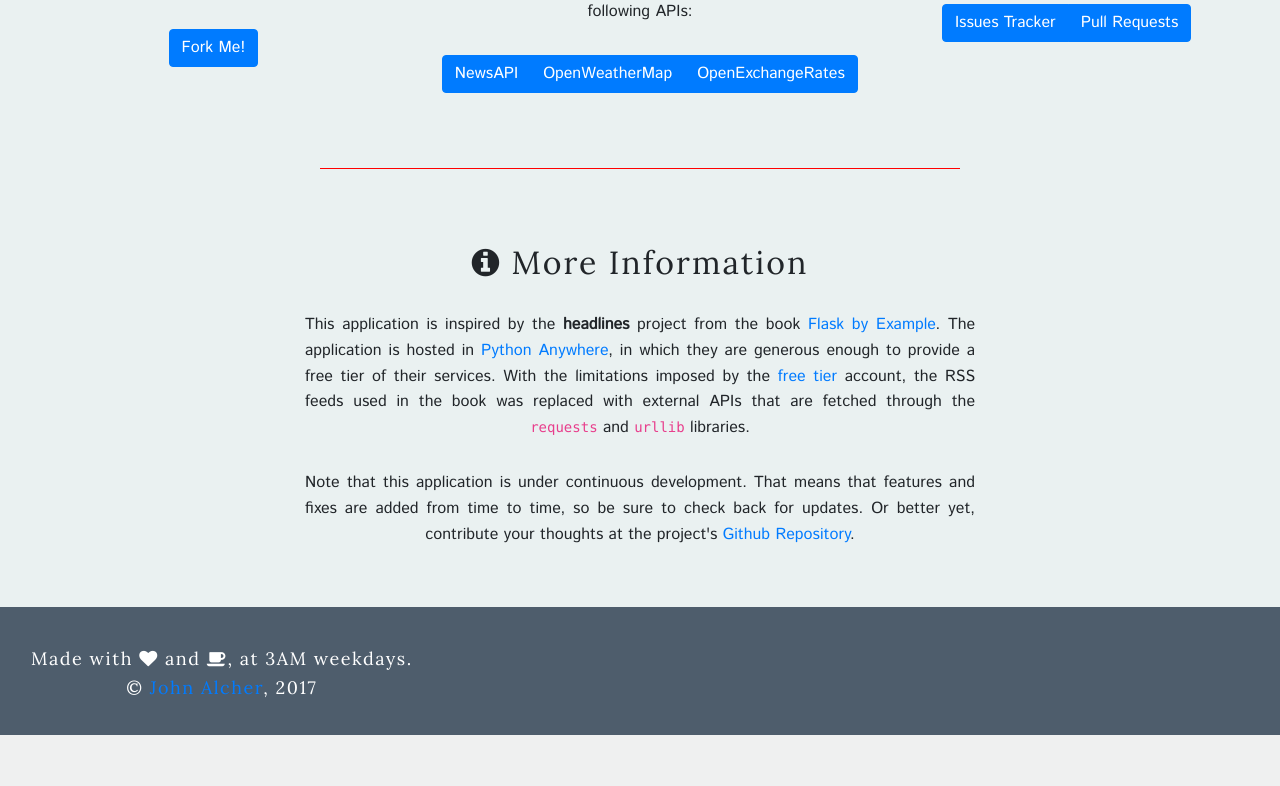
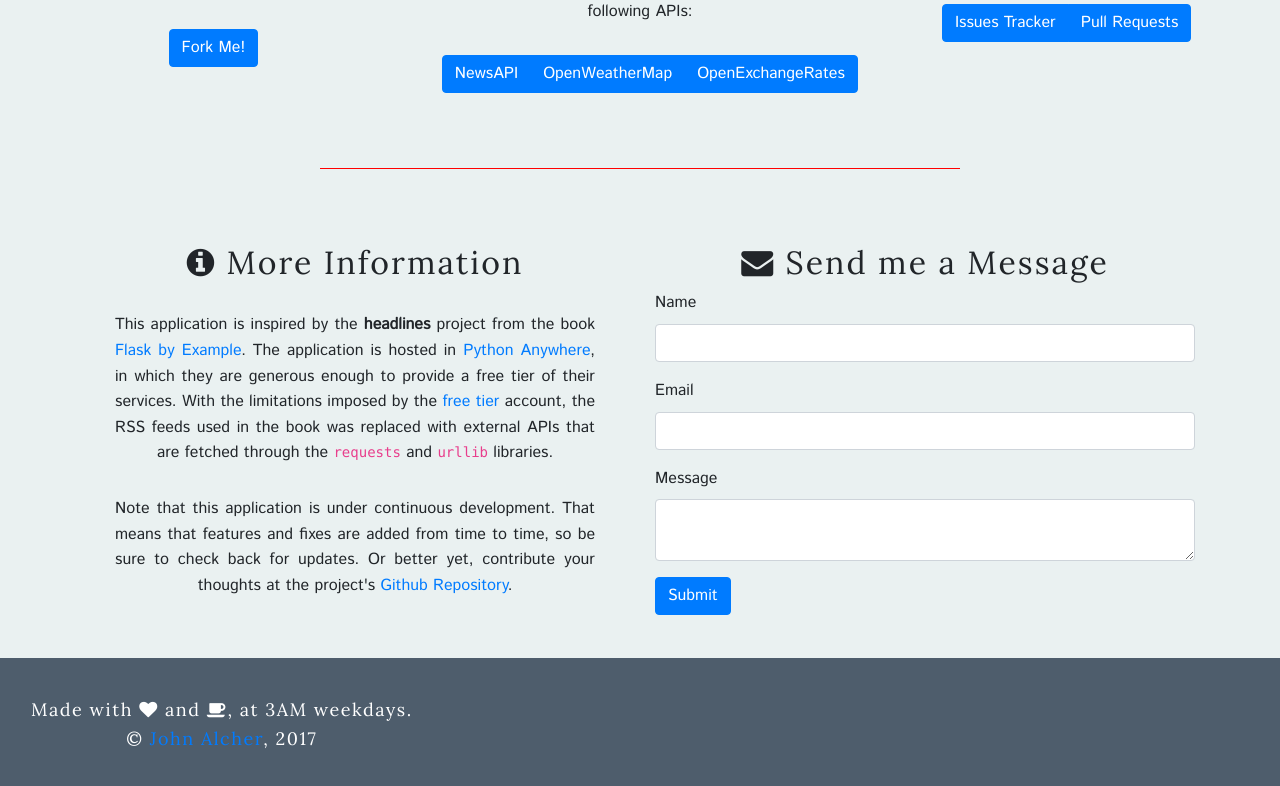
Before and after one commit to alchermd/headlines, a Flask app: page /code in a window 1280 px wide. Shown: the part 511-1297 px from the top of the page. Before the commit the page ends 1246 px from the top, so only its background shows below. Run offline with Flask 2, Linux system fonts and the light colour scheme; parts of the project's set-up code (start-up, migrations or seed data) failed here and were passed over; some libraries are stand-ins or nearby versions.

Commit message:
Create email_form template.

```diff
--- a/headlines/templates/code.html
+++ b/headlines/templates/code.html
@@ -40,10 +40,10 @@
 
 <hr>
 
-<div class="container text-center">
+<div class="container">
     <div class="row">
-        <div class="col-md-8 offset-md-2">
-            <h2><span class="fa fa-info-circle"></span> More Information</h2>
+        <div class="col-md-6">
+            <h2 class="text-center"><span class="fa fa-info-circle"></span> More Information</h2>
             <p class="text-justify">
                 This application is inspired by the <strong>headlines</strong> project from the book <a href="https://www.packtpub.com/web-development/flask-example" target="_blank">Flask by Example</a>. The application is hosted in <a href="https://www.pythonanywhere.com" target="_blank">Python Anywhere</a>, in which they are generous enough to provide a free tier of their services. With the limitations imposed by the <a href="https://www.pythonanywhere.com/whitelist/">free tier</a> account, the RSS feeds used in the book was replaced with external APIs that are fetched through the <code>requests</code> and <code>urllib</code> libraries.
             </p>
@@ -52,6 +52,11 @@
                 Note that this application is under continuous development. That means that features and fixes are added from time to time, so be sure to check back for updates. Or better yet, contribute your thoughts at the project's <a href="https://www.github.com/alchermd/headlines" target="_blank">Github Repository</a>.
             </p>
         </div>
+
+        <div class="col-md-6">
+            <h2 class="text-center"><span class="fa fa-envelope"></span> Send me a Message</h2>
+            {% include "includes/email_form.html" %}
+        </div>
     </div>
 </div>
 {% endblock %}
--- /dev/null
+++ b/headlines/templates/includes/email_form.html
@@ -0,0 +1,17 @@
+<form action="/" method="post">
+    {{ form.hidden_tag() }}
+
+    <div class="form-group">
+        {{ form.name.label(for='name') }}
+        {{ form.name(class='form-control') }}
+    </div>
+    <div class="form-group">
+        {{ form.reply_to.label(for='reply_to') }}
+        {{ form.reply_to(class='form-control') }}
+    </div>
+    <div class="form-group">
+        {{ form.message.label(for='message') }}
+        {{ form.message(class='form-control') }}
+    </div>
+    {{ form.submit(class='btn btn-primary') }}
+</form>
```
